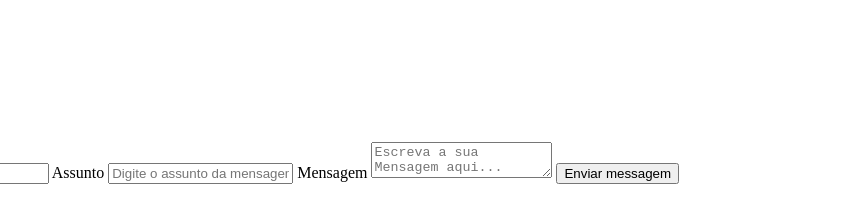
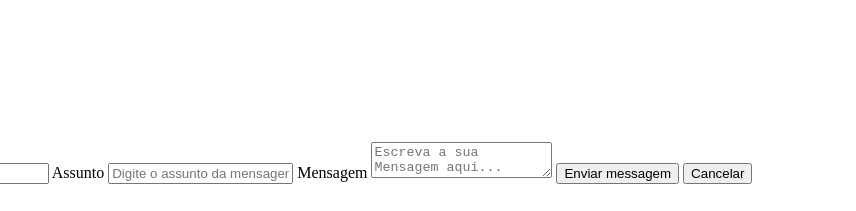
Before and after one commit to sgeo21/Portfolio, a plain HTML site: page index.html in a window 1280 px wide. Shown: the part 2234-2445 px from the top of the page, 424-1280 px from the left. Drawn offline with Linux system fonts and the light colour scheme.

Commit message:
:sparkles: Inclusão do cancelar para a mensagem

```diff
--- a/index.html
+++ b/index.html
@@ -138,6 +138,7 @@
                 <textarea is="mensagem" name="mensagem" placeholder="Escreva a sua Mensagem aqui..."></textarea>
 
                 <button class="botao" type="submit">Enviar messagem</button>
+                <button class="botao" type="reset">Cancelar</button>
             </form>
         </section>
     </main>
```
